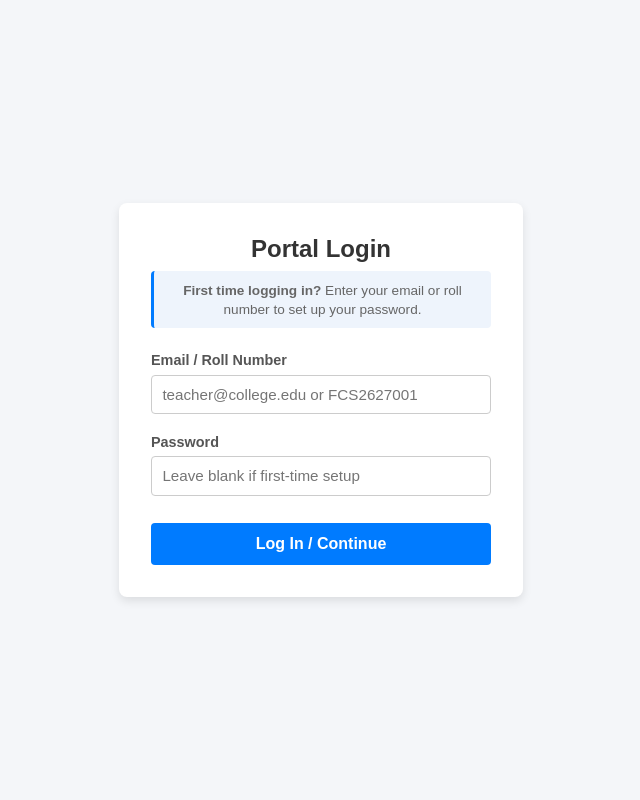
After one commit to sumitjinna23-droid/student_project, a Django app: page /login/ in a window 1280 px wide. The commit adds this page. Shown: the whole page, without its empty margins (319-959 px from the left). Run offline with Django 5.2, Linux system fonts and the light colour scheme.

Commit message:
Fixed student dual login issue and standardized lowercase roll numbers

```diff
--- a/student_project/settings.py
+++ b/student_project/settings.py
@@ -127,3 +127,5 @@ DEFAULT_AUTO_FIELD = 'django.db.models.BigAutoField'
 # Media files configuration (for user uploads like Excel files)
 MEDIA_URL = '/media/'
 MEDIA_ROOT = BASE_DIR / 'media'
+
+LOGIN_URL = 'students:login'
--- /dev/null
+++ b/students/templates/login.html
@@ -0,0 +1,136 @@
+<!DOCTYPE html>
+<html lang="en">
+<head>
+    <meta charset="UTF-8">
+    <meta name="viewport" content="width=device-width, initial-scale=1.0">
+    <title>Academic System - Login</title>
+    <style>
+        body {
+            font-family: Arial, sans-serif;
+            background: #f4f6f9;
+            display: flex;
+            justify-content: center;
+            align-items: center;
+            height: 100vh;
+            margin: 0;
+        }
+        .login-card {
+            background: white;
+            padding: 2rem;
+            border-radius: 8px;
+            box-shadow: 0 4px 10px rgba(0,0,0,0.1);
+            width: 340px;
+        }
+        .login-card h2 {
+            margin-top: 0;
+            margin-bottom: 0.5rem;
+            color: #333;
+            text-align: center;
+        }
+        .info-text {
+            font-size: 0.85rem;
+            color: #666;
+            text-align: center;
+            line-height: 1.4;
+            margin-bottom: 1.5rem;
+            background: #eef4fc;
+            padding: 0.6rem;
+            border-radius: 4px;
+            border-left: 3px solid #007bff;
+        }
+        .form-group {
+            margin-bottom: 1.2rem;
+        }
+        .form-group label {
+            display: block;
+            margin-bottom: 0.4rem;
+            color: #555;
+            font-weight: bold;
+            font-size: 0.9rem;
+        }
+        .form-group input {
+            width: 100%;
+            padding: 0.65rem;
+            box-sizing: border-box;
+            border: 1px solid #ccc;
+            border-radius: 4px;
+            font-size: 0.95rem;
+        }
+        .form-group input:focus {
+            outline: none;
+            border-color: #007bff;
+            box-shadow: 0 0 0 2px rgba(0,123,255,0.15);
+        }
+        .btn {
+            width: 100%;
+            padding: 0.75rem;
+            background: #007bff;
+            border: none;
+            color: white;
+            border-radius: 4px;
+            font-weight: bold;
+            cursor: pointer;
+            font-size: 1rem;
+            margin-top: 0.5rem;
+        }
+        .btn:hover {
+            background: #0056b3;
+        }
+        .messages {
+            color: #d9534f;
+            background: #fdf7f7;
+            padding: 0.6rem;
+            border: 1px solid #d9534f;
+            border-radius: 4px;
+            font-size: 0.9rem;
+            margin-bottom: 1rem;
+        }
+    </style>
+</head>
+<body>
+
+    <div class="login-card">
+        <h2>Portal Login</h2>
+
+        <div class="info-text">
+            <strong>First time logging in?</strong> Enter your email or roll number to set up your password.
+        </div>
+
+        {% if messages %}
+            <div class="messages">
+                {% for message in messages %}
+                    <p style="margin: 0;">{{ message }}</p>
+                {% endfor %}
+            </div>
+        {% endif %}
+
+        <form method="POST">
+            {% csrf_token %}
+
+            <div class="form-group">
+                <label for="username">Email / Roll Number</label>
+                <input
+                    type="text"
+                    id="username"
+                    name="username"
+                    placeholder="teacher@college.edu or FCS2627001"
+                    required
+                >
+            </div>
+
+            <div class="form-group">
+                <label for="password">Password</label>
+                <input
+                    type="password"
+                    id="password"
+                    name="password"
+                    placeholder="Leave blank if first-time setup"
+                >
+            </div>
+
+            <button type="submit" class="btn">Log In / Continue</button>
+        </form>
+    </div>
+
+</body>
+</html>
--- a/students/urls.py
+++ b/students/urls.py
@@ -7,9 +7,13 @@ from . import views
 app_name = 'students'
 
 urlpatterns = [
-    # Dashboard route: handles analytics overview and single-student dossier view
+    # Auth URLs
+    path('login/', views.custom_login, name='login'),
+    path('logout/', views.custom_logout, name='logout'),
+    path('first-time-setup/', views.first_time_setup, name='first_time_setup'),
+
+    # Dashboards & Views
     path('dashboard/', views.analytics_dashboard, name='analytics_dashboard'),
-
-    # Route for uploading the 3-sheet Excel workbook
+    path('student-dashboard/', views.student_dashboard, name='student_dashboard'),
     path('upload-excel/', views.upload_excel_view, name='upload_excel'),
 ]
--- a/students/views.py
+++ b/students/views.py
@@ -5,8 +5,12 @@ from django.shortcuts import render, redirect, get_object_or_404
 from django.contrib import messages
 from django.db.models import Avg, Q, Sum
 from django.db import transaction
+from django.contrib.auth import authenticate, login, logout
+from django.contrib.auth.decorators import login_required
+from django.contrib.auth.models import User  # <--- FIXED: Added User import
 
-from .models import Student, Subject, Marks, SubjectAttendance, YEAR_CHOICES
+# FIXED: Added AllowedTeacher to the imported models list
+from .models import Student, Subject, Marks, SubjectAttendance, YEAR_CHOICES, UserProfile, AllowedTeacher
 from .utils import (
     map_dataframe_columns,
     parse_year_from_roll,
@@ -15,8 +19,234 @@ from .utils import (
 )
 
 
+# =========================================================
+# UPDATED AUTHENTICATION & DASHBOARD VIEWS
+# =========================================================
+
+def custom_login(request):
+    """Handles direct login and detects first-time setup for both Students & Teachers."""
+    if request.user.is_authenticated:
+        if hasattr(request.user, 'profile') and request.user.profile.role == UserProfile.Role.STUDENT:
+            return redirect('students:student_dashboard')
+        return redirect('students:analytics_dashboard')
+
+    if request.method == 'POST':
+        identifier = request.POST.get('username', '').strip().lower()
+        password_input = request.POST.get('password', '')
+
+        # -----------------------------------------------------
+        # A. STANDARD LOGIN (If user already created a password)
+        # -----------------------------------------------------
+        user = authenticate(request, username=identifier, password=password_input)
+
+        # Fallback lookup if student logs in using full email instead of roll number
+        if user is None and '@' in identifier:
+            user_obj = User.objects.filter(email__iexact=identifier).first()
+            if not user_obj:
+                profile_obj = UserProfile.objects.filter(college_email__iexact=identifier).first()
+                if profile_obj:
+                    user_obj = profile_obj.user
+
+            if user_obj:
+                user = authenticate(request, username=user_obj.username, password=password_input)
+
+        if user is not None:
+            # Block registered teachers if they aren't on the CS whitelist
+            if hasattr(user, 'profile') and user.profile.role == UserProfile.Role.TEACHER:
+                if not AllowedTeacher.objects.filter(email__iexact=user.email).exists() and not user.is_superuser:
+                    messages.error(request, "Access Denied: You are not authorized as a CS Department teacher.")
+                    return redirect('students:login')
+
+            login(request, user)
+            profile, _ = UserProfile.objects.get_or_create(user=user)
+            if profile.role == UserProfile.Role.STUDENT:
+                return redirect('students:student_dashboard')
+            return redirect('students:analytics_dashboard')
+
+        # -----------------------------------------------------
+        # B. FIRST-TIME SETUP DETECTOR (STUDENTS & TEACHERS)
+        # -----------------------------------------------------
+
+        # 1. Check if identifier is an ALLOWED CS TEACHER
+        allowed_teacher = AllowedTeacher.objects.filter(email__iexact=identifier).first()
+        if allowed_teacher:
+            teacher_user_exists = User.objects.filter(email__iexact=identifier).exists()
+            if not teacher_user_exists or not allowed_teacher.is_registered:
+                request.session['setup_email'] = identifier
+                request.session['setup_role'] = 'TEACHER'
+                return redirect('students:first_time_setup')
+            else:
+                messages.error(request, "Invalid password. Please try again.")
+                return render(request, 'login.html')
+
+        # 2. Check if identifier belongs to a VALID PRE-ADDED STUDENT (Email or Roll Number)
+        user_identifier = identifier.split('@')[0]
+        student_obj = Student.objects.filter(
+            Q(roll_number__iexact=identifier) | Q(roll_number__iexact=user_identifier)
+        ).first()
+
+        if student_obj:
+            student_user_exists = User.objects.filter(
+                Q(username__iexact=student_obj.roll_number.lower()) | Q(email__iexact=identifier)
+            ).exists()
+
+            if not student_user_exists:
+                request.session['setup_email'] = identifier if '@' in identifier else f"{student_obj.roll_number.lower()}@college.edu"
+                request.session['setup_roll'] = student_obj.roll_number.lower()
+                request.session['setup_role'] = 'STUDENT'
+                return redirect('students:first_time_setup')
+            else:
+                messages.error(request, "Invalid password. Please try again.")
+                return render(request, 'login.html')
+
+        # 3. REJECT OUTSIDE / UNRECOGNIZED USERS
+        messages.error(request, "Access Denied: Unrecognized email or roll number. Only CS Department students and teachers can log in.")
+
+    return render(request, 'login.html')
+
+
+def first_time_setup(request):
+    """First-time password creation screen for both CS Teachers and Students."""
+    email = request.session.get('setup_email')
+    role = request.session.get('setup_role')
+    roll_number = request.session.get('setup_roll')
+
+    if not email or not role:
+        messages.error(request, "Session expired or invalid setup attempt.")
+        return redirect('students:login')
+
+    if request.method == 'POST':
+        password = request.POST.get('password')
+        confirm_password = request.POST.get('confirm_password')
+
+        if password != confirm_password:
+            messages.error(request, "Passwords do not match.")
+            return render(request, 'first_time_setup.html', {'email': email, 'role': role})
+
+        if len(password) < 6:
+            messages.error(request, "Password must be at least 6 characters long.")
+            return render(request, 'first_time_setup.html', {'email': email, 'role': role})
+
+        if role == 'TEACHER':
+            allowed_teacher = AllowedTeacher.objects.get(email__iexact=email)
+            clean_email = email.lower()
+
+            user, _ = User.objects.get_or_create(username=clean_email)
+            user.email = clean_email
+            user.set_password(password)
+            user.save()
+
+            profile, _ = UserProfile.objects.get_or_create(user=user)
+            profile.role = UserProfile.Role.TEACHER
+            profile.college_email = clean_email
+            profile.save()
+
+            allowed_teacher.is_registered = True
+            allowed_teacher.save()
+
+            messages.success(request, "Teacher account setup complete! Logging you in...")
+
+        elif role == 'STUDENT':
+            student_obj = Student.objects.get(roll_number__iexact=roll_number)
+
+            # FIXED: Forces roll number to lowercase and explicitly assigns user.email
+            clean_username = student_obj.roll_number.lower()
+            clean_email = email.lower()
+
+            user, _ = User.objects.get_or_create(username=clean_username)
+            user.email = clean_email
+            user.set_password(password)
+            user.save()
+
+            profile, _ = UserProfile.objects.get_or_create(user=user)
+            profile.role = UserProfile.Role.STUDENT
+            profile.student = student_obj
+            profile.college_email = clean_email
+            profile.roll_number = student_obj.roll_number.lower()
+            profile.save()
+
+            messages.success(request, "Student account setup complete! Logging you in...")
+
+        request.session.pop('setup_email', None)
+        request.session.pop('setup_role', None)
+        request.session.pop('setup_roll', None)
+
+        login(request, user)
+        if role == 'STUDENT':
+            return redirect('students:student_dashboard')
+        return redirect('students:analytics_dashboard')
+
+    return render(request, 'first_time_setup.html', {'email': email, 'role': role})
+
+
+def custom_logout(request):
+    logout(request)
+    return redirect('students:login')
+
+
+@login_required(login_url='students:login')
+def student_dashboard(request):
+    if hasattr(request.user, 'profile') and request.user.profile.role == UserProfile.Role.TEACHER:
+        return redirect('students:analytics_dashboard')
+
+    user_identifier = request.user.username.split('@')[0]
+    student = Student.objects.filter(
+        Q(roll_number__iexact=request.user.username) |
+        Q(roll_number__iexact=user_identifier)
+    ).first()
+
+    context = {
+        'student': student,
+        'overall_academic_avg': 0.0,
+        'overall_att': 0.0,
+        'total_subjects_evaluated': 0,
+        'subject_performances': [],
+        'subject_attendances': [],
+    }
+
+    if student:
+        student_marks = Marks.objects.filter(student=student).select_related('subject')
+        subject_attendances = SubjectAttendance.objects.filter(student=student).select_related('subject')
+        overall_att = calculate_overall_attendance(student)
+
+        subject_performances = []
+        total_percentage_sum = 0
+
+        for m in student_marks:
+            pct = m.percentage
+            total_percentage_sum += pct
+            ai_analysis = analyze_student_performance(m, overall_att)
+
+            if isinstance(ai_analysis, dict):
+                ai_analysis.setdefault('strongest_unit', m.strongest_unit or 'Unit 1')
+                ai_analysis.setdefault('weakest_unit', m.weakest_unit or 'Unit 3')
+                ai_analysis.setdefault('remedial_plan', 'Assign practice sheets.')
+
+            subject_performances.append({
+                'subject': m.subject.name,
+                'marks': m,
+                'percentage': pct,
+                'status': m.result_status,
+                'ai': ai_analysis
+            })
+
+        subject_count = len(subject_performances)
+        overall_academic_avg = round(total_percentage_sum / subject_count, 1) if subject_count else 0.0
+
+        context.update({
+            'subject_performances': subject_performances,
+            'subject_attendances': subject_attendances,
+            'overall_academic_avg': overall_academic_avg,
+            'overall_att': overall_att,
+            'total_subjects_evaluated': subject_count,
+        })
+
+    return render(request, 'student_dashboard.html', context)
+# =========================================================
+# EXISTING UTILITIES & DASHBOARD LOGIC
+# =========================================================
+
 def clean_val(val):
-    """Utility function to convert cell values to float or None for missing data."""
     if pd.isna(val) or val is None or str(val).strip().lower() in ['', 'nan', 'none', 'null']:
         return None
     try:
@@ -26,7 +256,6 @@ def clean_val(val):
 
 
 def calculate_overall_attendance(student, semester=None):
-    """Calculates total theory + practical attendance percentage across subjects."""
     qs = SubjectAttendance.objects.filter(student=student)
     if semester:
         qs = qs.filter(semester=semester)
@@ -47,7 +276,6 @@ def calculate_overall_attendance(student, semester=None):
 
 
 def compute_smart_action_status(attendance_pct, academic_avg):
-    """Determines Actionable 360° Risk badge classification."""
     att_risk = attendance_pct < 75.0
     acad_risk = academic_avg < 50.0
 
@@ -60,10 +288,12 @@ def compute_smart_action_status(attendance_pct, academic_avg):
     return {"label": "Good", "class": "badge-good"}
 
 
+@login_required
 def analytics_dashboard(request):
-    # =========================================================
-    # 1. BULK UPLOAD HANDLER (SINGLE CSV/EXCEL VIA DASHBOARD)
-    # =========================================================
+    if hasattr(request.user, 'profile') and request.user.profile.role == UserProfile.Role.STUDENT:
+        messages.warning(request, "Access restricted. You have been redirected to your student portal.")
+        return redirect('students:student_dashboard')
+
     if request.method == 'POST' and request.FILES.get('excel_file'):
         uploaded_file = request.FILES['excel_file']
 
@@ -75,7 +305,6 @@ def analytics_dashboard(request):
 
             df.columns = df.columns.str.strip()
 
-            # Check if this is the streamlined Excel Attendance Upload format
             streamlined_cols = {'Roll Number', 'Subject', 'Total Theory', 'Attended Theory', 'Total Practical', 'Attended Practical'}
             if streamlined_cols.issubset(set(df.columns)):
                 records_created = 0
@@ -104,10 +333,9 @@ def analytics_dashboard(request):
                         )
                         records_created += 1
 
-                messages.success(request, f"🎉 Streamlined attendance uploaded for {records_created} records!")
+                messages.success(request, f"Streamlined attendance uploaded for {records_created} records!")
                 return redirect('/dashboard/')
 
-            # Comprehensive multi-column mapping fallback
             df, missing_cols = map_dataframe_columns(df)
             if missing_cols:
                 messages.error(
@@ -215,16 +443,13 @@ def analytics_dashboard(request):
 
                     records_created += 1
 
-            messages.success(request, f"🎉 Success! Imported/Updated {records_created} student records.")
+            messages.success(request, f"Success! Imported/Updated {records_created} student records.")
             return redirect('/dashboard/')
 
         except Exception as e:
             messages.error(request, f"Error processing file: {str(e)}")
             return redirect('/dashboard/')
 
-    # =========================================================
-    # 2. QUERY PARAMETERS & BASE CONTEXT
-    # =========================================================
     selected_student_id = request.GET.get('student_id') or request.GET.get('dossier')
     search_query = request.GET.get('search', '').strip()
     selected_subject_id = request.GET.get('subject')
@@ -241,9 +466,6 @@ def analytics_dashboard(request):
         'is_student_mode': False,
     }
 
-    # =========================================================
-    # 3. MODE 1: SINGLE-STUDENT 360° DOSSIER
-    # =========================================================
     if selected_student_id or search_query:
         student = None
         if selected_student_id:
@@ -271,7 +493,6 @@ def analytics_dashboard(request):
                 if m.result_status == 'PASS':
                     pass_count += 1
 
-                # Filter out units whose max marks are 0 or None
                 unit_scores = {}
                 if getattr(m.subject, 'unit_1_max', getattr(m.subject, 'max_unit_1', 0)) > 0 and m.unit_1_marks is not None:
                     unit_scores['Unit 1'] = m.unit_1_marks
@@ -282,7 +503,6 @@ def analytics_dashboard(request):
                 if getattr(m.subject, 'unit_4_max', getattr(m.subject, 'max_unit_4', 0)) > 0 and m.unit_4_marks is not None:
                     unit_scores['Unit 4'] = m.unit_4_marks
 
-                # Assign strongest & weakest unit based on active units only
                 m.strongest_unit = max(unit_scores, key=unit_scores.get) if unit_scores else "N/A"
                 m.weakest_unit = min(unit_scores, key=unit_scores.get) if unit_scores else "N/A"
 
@@ -340,16 +560,12 @@ def analytics_dashboard(request):
 
             return render(request, 'students/dashboard.html', context)
 
-    # =========================================================
-    # 4. MODE 2: COMPLETE MACRO ROSTER & DEPARTMENT OVERVIEW
-    # =========================================================
     all_marks_qs = Marks.objects.all().select_related('student', 'subject')
     if selected_year:
         all_marks_qs = all_marks_qs.filter(student__year=selected_year)
     if selected_subject_id:
         all_marks_qs = all_marks_qs.filter(subject_id=selected_subject_id)
 
-    # Subject Averages Calculation
     subject_stats = (
         all_marks_qs.values('subject__name')
         .annotate(avg_score=Avg('percentage'))
@@ -358,7 +574,6 @@ def analytics_dashboard(request):
     subject_names = [item['subject__name'] for item in subject_stats]
     subject_averages = [round(item['avg_score'], 1) for item in subject_stats]
 
-    # Unit Mastery Calculation
     unit_mastery = [0, 0, 0, 0]
     if all_marks_qs.exists():
         u1_vals = [m.unit_1_marks for m in all_marks_qs if m.unit_1_marks is not None]
@@ -443,15 +658,14 @@ def analytics_dashboard(request):
 
 
 # =========================================================
-# 5. MULTI-SHEET EXCEL BULK INGESTION VIEW
+# MULTI-SHEET EXCEL BULK INGESTION VIEW
 # =========================================================
+@login_required
 def upload_excel_view(request):
-    """
-    Handles multi-tab Excel ingestion:
-    - Tab 0: Subject Structure
-    - Tab 1: Student Marks
-    - Tab 2: Subject-Wise Attendance Breakdown (Theory & Practical counts)
-    """
+    if hasattr(request.user, 'profile') and request.user.profile.role == UserProfile.Role.STUDENT:
+        messages.error(request, "Access denied. Students cannot upload sheets.")
+        return redirect('student_dashboard')
+
     if request.method == 'POST' and request.FILES.get('excel_file'):
         excel_file = request.FILES['excel_file']
 
@@ -468,7 +682,6 @@ def upload_excel_view(request):
                     val = row.get(col)
                     return float(val) if pd.notna(val) else default
 
-                # 1. PROCESS TAB 1 (Subject Structure)
                 df_subjects = pd.read_excel(xls, sheet_names[0])
                 for _, row in df_subjects.iterrows():
                     subj_name = str(row.get('Subject Name', '')).strip()
@@ -493,7 +706,6 @@ def upload_excel_view(request):
 
                 subject_lookup = {s.name: s for s in Subject.objects.all()}
 
-                # 2. PROCESS TAB 2 (Student Marks)
                 df_marks = pd.read_excel(xls, sheet_names[1])
                 for _, row in df_marks.iterrows():
                     roll = str(row.get('Roll Number', '')).strip()
@@ -539,7 +751,6 @@ def upload_excel_view(request):
 
                 student_lookup = {s.roll_number: s for s in Student.objects.all()}
 
-                # 3. PROCESS TAB 3 (Subject-Wise Attendance Breakdown)
                 df_att = pd.read_excel(xls, sheet_names[2])
 
                 for _, row in df_att.iterrows():
@@ -580,7 +791,7 @@ def upload_excel_view(request):
                         }
                     )
 
-            messages.success(request, "🎉 Success! Multi-sheet academic dataset imported seamlessly.")
+            messages.success(request, "Success! Multi-sheet academic dataset imported seamlessly.")
             return redirect('students:analytics_dashboard')
 
         except Exception as e:
```
Also changed, not shown: students/admin.py (+7 -4 lines), students/models.py (+29 -0 lines), students/templates/first_time_setup.html (added, +40 -0 lines), students/templates/student_dashboard.html (added, +185 -0 lines), students/templates/students/dashboard.html (+10 -0 lines), db.sqlite3, students/migrations/0021_remove_userprofile_student_userprofile_college_email_and_more.py (added), students/migrations/0022_allowedteacher.py (added).
